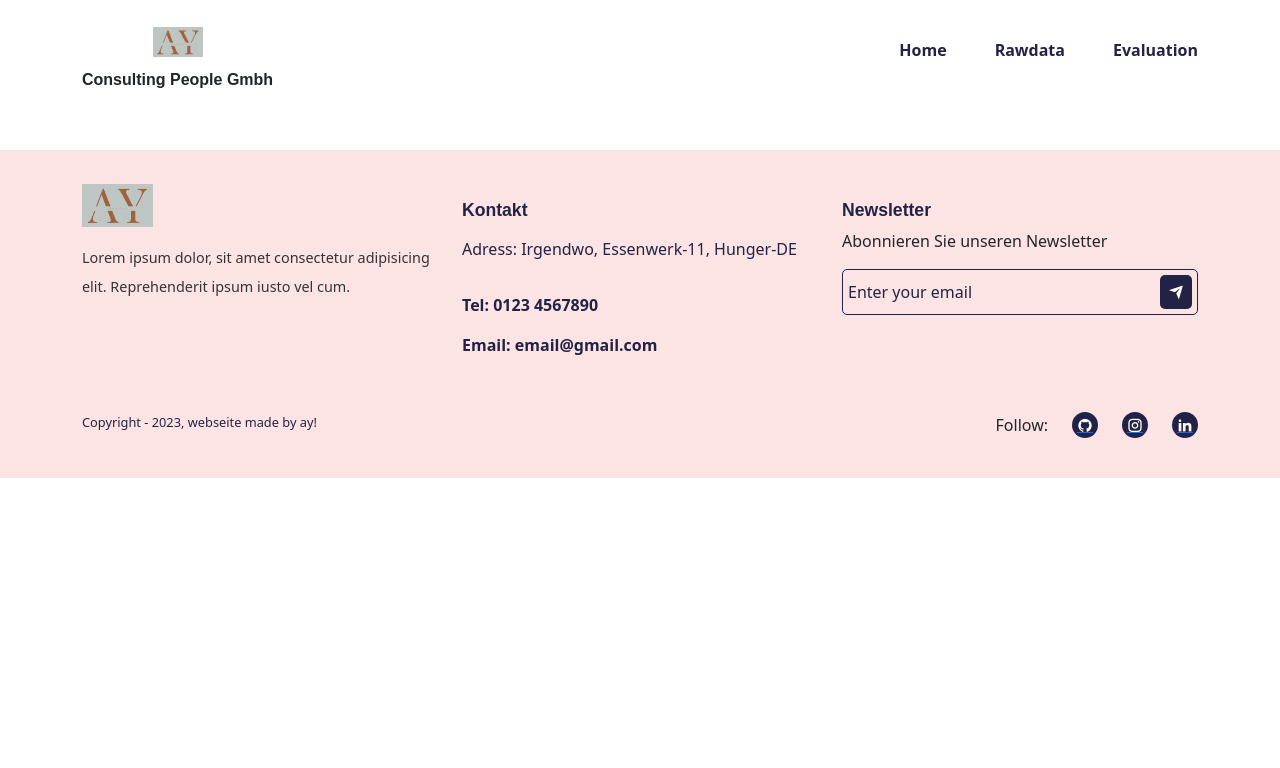
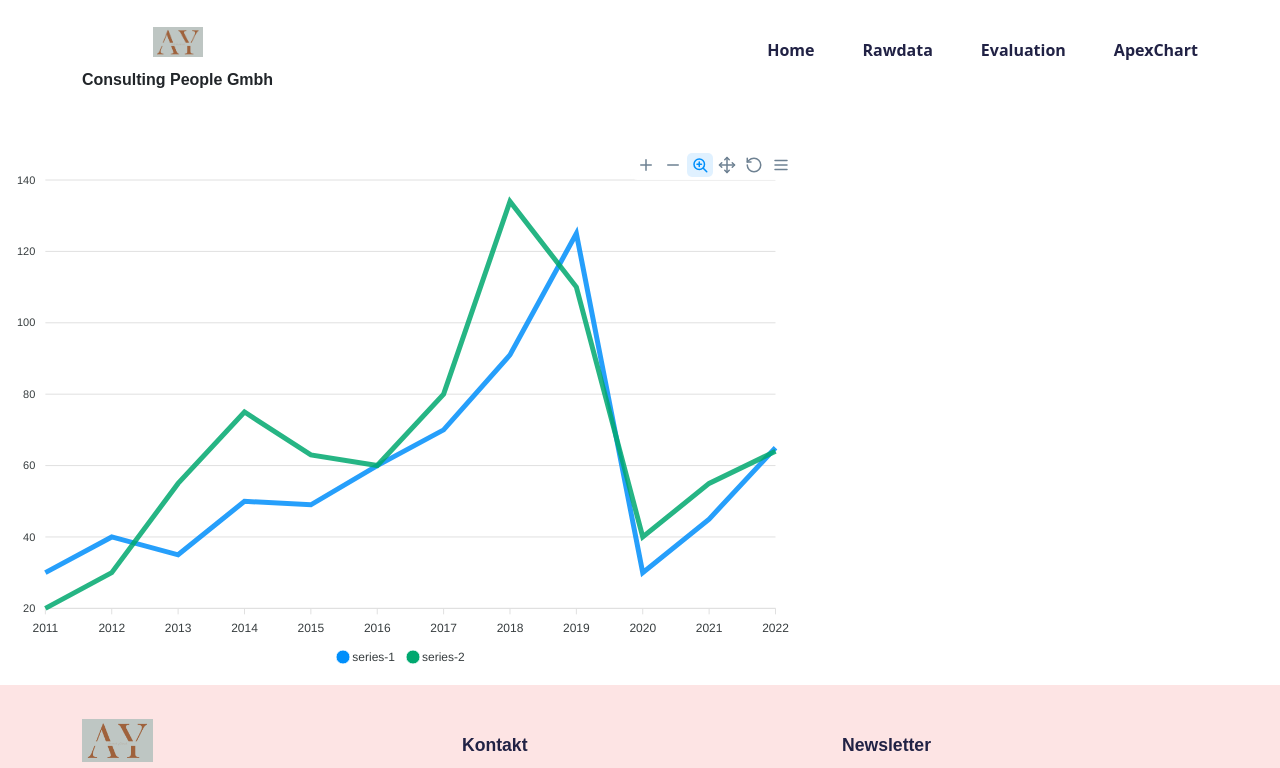
Before and after one commit to dev-team-sap-react/first-react-project, a React (Create React App) app: page /apexchart in a window 1280 px wide. Shown: the top 768 px of the page. Built offline with nearby package versions, Linux system fonts and the light colour scheme; a web font is replaced by a local one.

Commit message:
added apexchart with dummy daten..

```diff
--- a/package.json
+++ b/package.json
@@ -9,6 +9,7 @@
     "bootstrap": "^5.3.2",
     "papaparse": "^5.4.1",
     "react": "^18.2.0",
+    "react-apexcharts": "^1.4.1",
     "react-dom": "^18.2.0",
     "react-router-dom": "^6.16.0",
     "react-scripts": "5.0.1",
--- a/src/components/Header/Header.jsx
+++ b/src/components/Header/Header.jsx
@@ -17,6 +17,10 @@ const nav_links = [
   {
     display: 'Evaluation',
     path: '/evaluation'
+  },
+  {
+    display: 'ApexChart',
+    path: '/apexchart'
   },
 ];
 
--- /dev/null
+++ b/src/pages/ApexChart/ApexChart.css
@@ -0,0 +1,3 @@
+.chart {
+    text-align: center;
+}
--- /dev/null
+++ b/src/pages/ApexChart/ApexChart.js
@@ -0,0 +1,44 @@
+import Chart from "react-apexcharts";
+import { useState, useEffect } from "react";
+
+export const ApexChart = () => {
+  const [options, setOptions] = useState({});
+  const [series, setSeries] = useState([]);
+
+  useEffect(() => {
+    setOptions({
+      chart: {
+        id: "apexchart-example",
+      },
+      xaxis: {
+        categories: [
+          2011, 2012, 2013, 2014, 2015, 2016, 2017, 2018, 2019, 2020, 2021,
+          2022,
+        ],
+      },
+    });
+    setSeries([
+      {
+        name: "series-1",
+        data: [30, 40, 35, 50, 49, 60, 70, 91, 125, 30, 45, 65],
+      },
+      {
+        name: "series-2",
+        data: [20, 30, 55, 75, 63, 60, 80, 134, 110, 40, 55, 64],
+      },
+    ]);
+  }, []);
+
+  return (
+    <>
+      <Chart
+        options={options}
+        series={series}
+        type="line" //"bar","line", "donut","area", "radar", "histogram", "pie", "radialBar", scatter, bubble, heatmap, candlestick
+        width={800}
+        height={520}
+        className="chart"
+      />
+    </>
+  );
+};
--- a/src/routes/Routers.js
+++ b/src/routes/Routers.js
@@ -4,7 +4,7 @@ import { Routes, Route, Navigate } from 'react-router-dom';
 import Home from '../pages/Home/Home';
 import RawData from '../pages/RawData/RawData';
 import Evaluation from '../pages/Evaluation/Evaluation';
-
+import {ApexChart} from '../pages/ApexChart/ApexChart';
 
 
 const Routers = () => {
@@ -14,6 +14,7 @@ const Routers = () => {
     <Route path='/home' element={ <Home/> } />
     <Route path='/rawData' element={ <RawData/> } />
     <Route path='/evaluation' element={ <Evaluation/> } />
+    <Route path='/apexchart' element={ <ApexChart/> } />
    </Routes>
   );
 };
```
Also changed, not shown: 1 other file (tests, documents, lock files or other folders).
